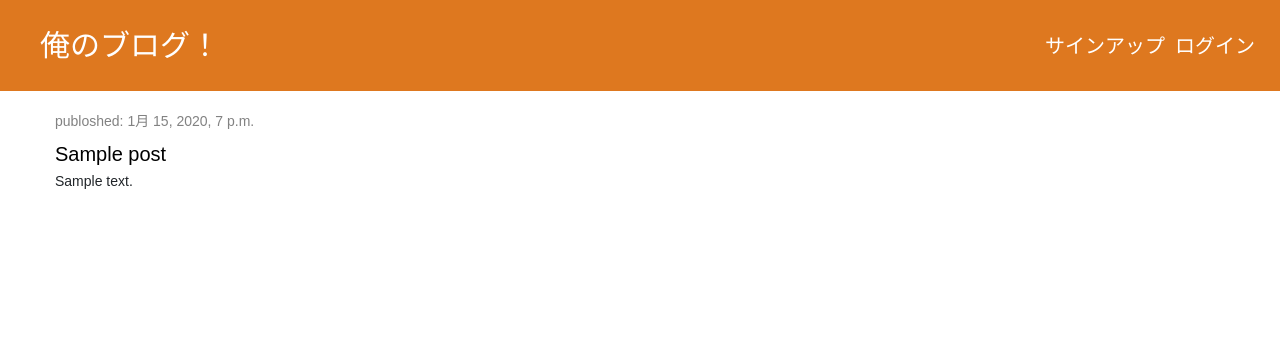
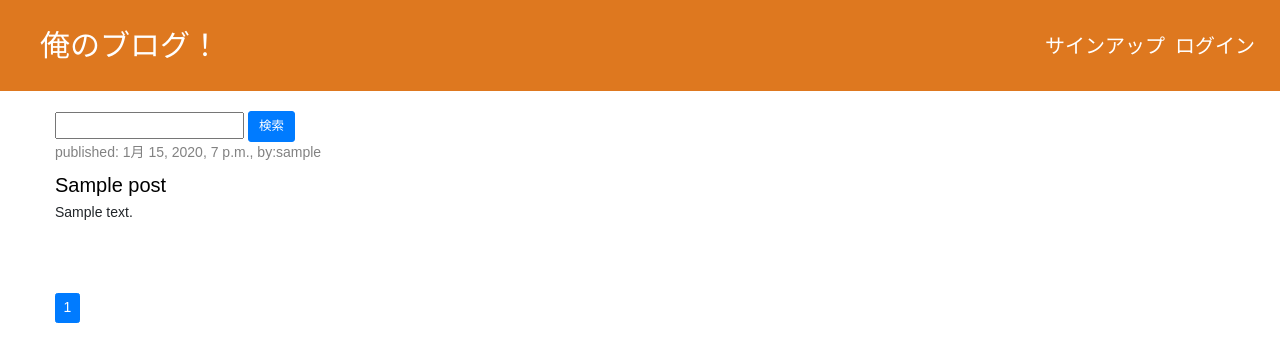
Before and after one commit to bichanna/django.blog, a Django app: page / in a window 1280 px wide. Shown: the top 362 px of the page. Run offline with Django 3.2, Linux system fonts and the light colour scheme; tables that the repository leaves empty hold one stand-in row (values such as "Sample post"); some libraries are stand-ins or nearby versions.

Commit message:
adding pagination and searching system.

```diff
--- a/blog/forms.py
+++ b/blog/forms.py
@@ -8,6 +8,7 @@
 
 
 from django.forms import ModelForm
+from django import forms
 from .models import Post
 
 class PostForm(ModelForm):
@@ -25,3 +26,9 @@ class PostForm(ModelForm):
 			"title":"タイトル",
 			"text":"テキスト",
 		}
+
+class PostSearchForm(forms.Form):
+	"""
+		記事検索用のフォーム
+	"""
+	key_word = forms.CharField(label="検索キーワード", required=False)
--- /dev/null
+++ b/blog/templates/blog/page.html
@@ -0,0 +1,31 @@
+{% load blog_extras %}
+
+
+<ul class="pagination">
+	<!-- 前へ の部分 -->
+	{% if page_obj.has_previous %}
+		<li class="page-item">
+			<a class="page-link" href="?{% url_replace request 'page' page_obj.previous_page_number %}">
+				<span aria-hidden="true">&laquo;</span>
+			</a>
+		</li>
+	{% endif %}
+
+	<!-- 数字の部分 -->
+	{% for num in page_obj.paginator.page_range %}
+		{% if page_obj.number == num %}
+			<li class="page-item active"><a class="page-link" href="#!">{{ num }}</a></li>
+		{% else %}
+			<li class="page-item"><a class="page-link" href="?{% url_replace request 'page' num %}">{{ num }}</a></li>
+		{% endif %}
+	{% endfor %}
+
+	<!-- 次へ の部分 -->
+	{% if page_obj.has_next %}
+		<li class="page-item">
+			<a class="page-link" href="?{% url_replace request 'page' page_obj.next_page_number %}">
+				<span aria-hidden="true">&raquo;</span>
+			</a>
+		</li>
+	{% endif %}
+</ul>
--- a/blog/templates/blog/post_list.html
+++ b/blog/templates/blog/post_list.html
@@ -1,11 +1,18 @@
 {% extends 'blog/base.html' %}
 
 {% block content %}
-		{% for post in posts %}
+	<form id="form" action="" method="GET">
+		{{ form.key_word }}
+		<button type="submit" class="btn btn-primary btn-lg">検索</button>
+	</form>
+
+	{% for post in post_list %}
 		<div class="post">
-			<p class="date">publoshed: {{ post.published_date }}</p>
+			<p class="date">published: {{ post.published_date }}, by:{{ post.author.username }}</p>
 			<h2><a href="{% url 'blog:post_detail' pk=post.pk %}">{{ post.title }}</a></h2>
 			<p>{{ post.text|linebreaksbr }}</p>
 		</div>
-		{% endfor %}
+	{% endfor %}
+
+{% include "blog/page.html" %}
 {% endblock %}
--- a/blog/views.py
+++ b/blog/views.py
@@ -14,26 +14,58 @@ Written by Nobuharu Shimazu
 
 """
 from django.shortcuts import render, reverse, get_object_or_404
-from django.views.generic import View,DetailView, CreateView, RedirectView, UpdateView, DeleteView
+from django.views.generic import View,DetailView, CreateView, RedirectView, UpdateView, DeleteView, ListView
 from django.utils import timezone
 from .models import Post
-from .forms import PostForm
+from .forms import PostForm, PostSearchForm
 from django.contrib.auth.models import User
 from django.contrib.auth.mixins import LoginRequiredMixin
+from django.db.models import Q
 
-class PostListView(View):
-	def get(self,request,*args,**kwargs):
+class PostListView(ListView):
+	"""
+		Get Request用の処理
+		ブログ記事一覧を表示する。
+	"""
+	model = Post
+	template_name = "blog/post_list.html"
+	paginate_by = 4
+
+
+	def get_queryset(self):
 		"""
-			Get request用の処理
-			ブログ記事入欄を表示する
+			検索条件の設定
 		"""
-		context = {}
+		#フォームを設定。
+		form = PostSearchForm(self.request.GET or None)
+		self.form = form
+
+
+
+		queryset = super().get_queryset()
+		if form.is_valid():
+			key_word = form.cleaned_data.get('key_word')
+			if key_word:
+				for word in key_word.split():
+					queryset = queryset.filter(Q(title__icontains=word) | Q(text__icontains=word))
+
 		#記事データを取得
-		posts = Post.objects.filter(published_date__lte=timezone.now()).order_by("published_date")
-		context["posts"] = posts
-		return render(request,"blog/post_list.html",context)
+		queryset = queryset.filter(published_date__lte=timezone.now()).order_by("published_date")
+		return queryset
+
+
+	def get_context_data(self, **kwargs):
+		"""
+			コンテキストの設定。
+		"""
+
+		context = super().get_context_data(**kwargs)
+		context["form"] = self.form
+		return context
 
 post_list = PostListView.as_view()
+
+
 
 class PostDetailView(DetailView):
 	model = Post
```
Also changed, not shown: blog/templatetags/blog_extras.py (+9 -0 lines).
